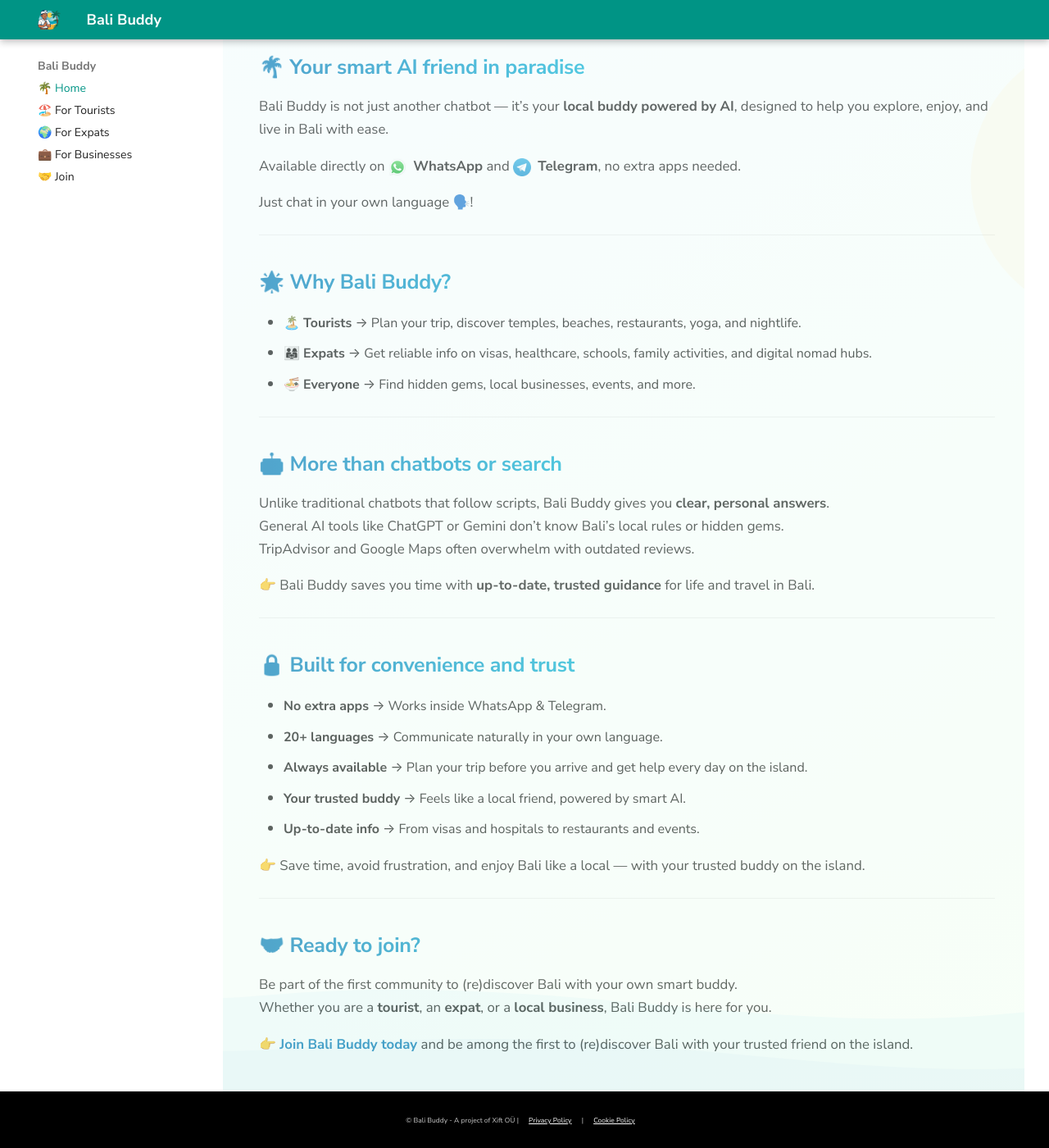
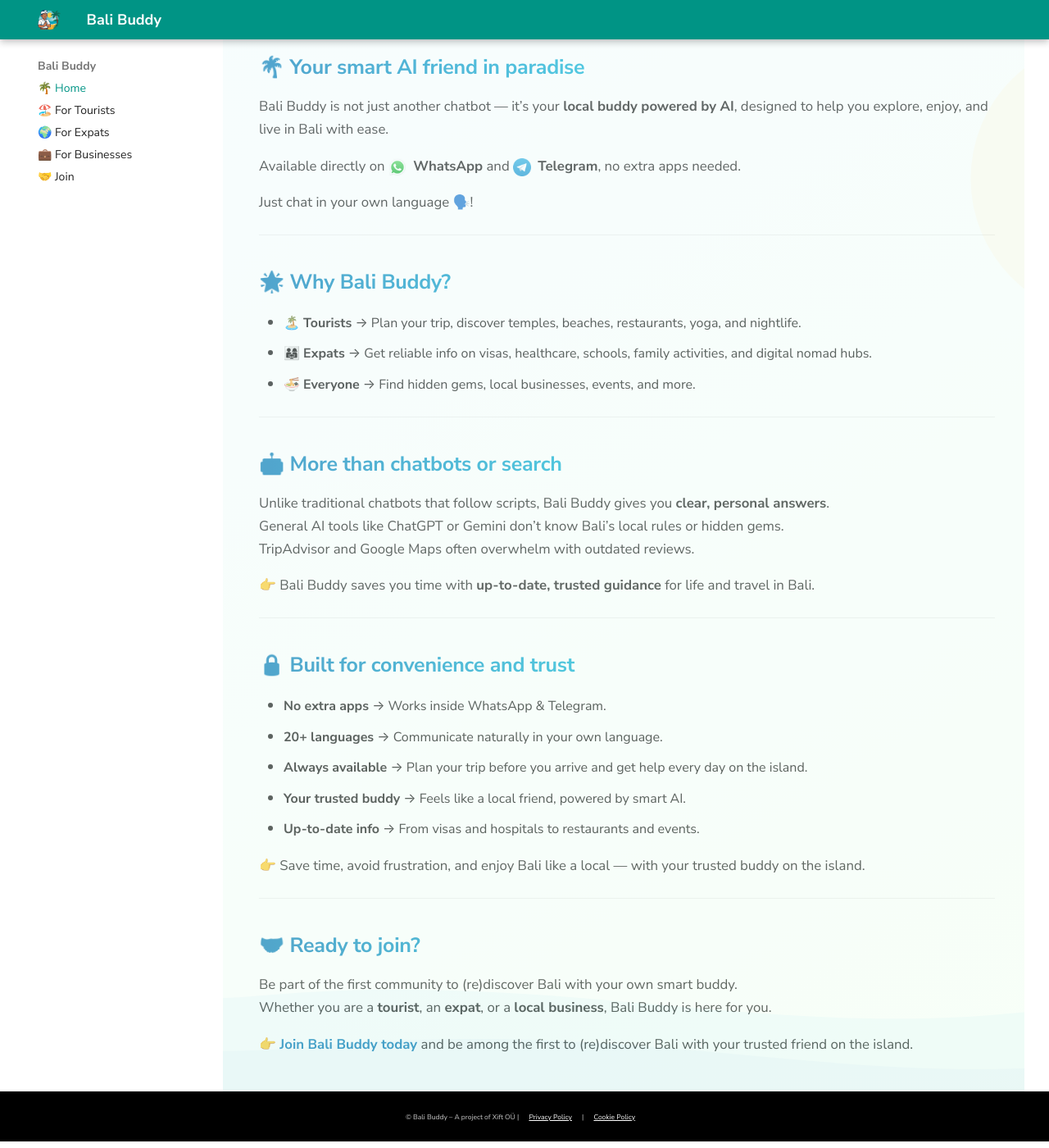
Before and after one commit to balibuddyai/bb-landing, an MkDocs documentation site: the page built from docs/index.md, in a window 1280 px wide and 1400 px high, scrolled down 666 px. Shown: the whole window at 82% size. Built offline with MkDocs 1.6.1 and Material for MkDocs 9.7.7, drawn with Linux system fonts in a browser that asks for light colours; comment, search, counter and statistics services are not loaded.

```diff
--- a/docs/assets/styles/overrides.css
+++ b/docs/assets/styles/overrides.css
@@ -109,42 +109,12 @@
 }
 
 /* ================================
-   Footer
+   Custom Footer
    ================================ */
-
-/* Footer compacto, una sola columna */
-.md-footer {
-  background-color: #000000;
-  color: #cccccc;
-  padding: 0.4rem 0 !important;
-}
-
-.md-footer__inner {
-  display: flex;
-  justify-content: center;
-  align-items: center;
-  margin: 0 auto;
-  padding: 0;
-  min-height: auto;
-}
-
-.md-footer__inner p {
-  margin: 0;
-  font-size: 0.85em;
-  line-height: 1.4;
-  text-align: center;
-  color: #cccccc;
-}
-
-.md-footer__inner a {
-  color: #ffffff;
-  text-decoration: underline;
-}
-
 .custom-footer {
   text-align: center;
   font-size: 0.85em;
-  padding: 1rem 0;
+  padding: 0.8rem 0;
   background: #000000;
   color: #cccccc;
 }
--- a/mkdocs.yml
+++ b/mkdocs.yml
@@ -45,4 +45,3 @@
   - 🌍 For Expats: expats.md
   - 💼 For Businesses: businesses.md
   - 🤝 Join: join.md
-#  - 🔒 Privacy: privacy.md
--- a/overrides/main.html
+++ b/overrides/main.html
@@ -1,11 +1,11 @@
 {% extends "base.html" %}
 
 {% block footer %}
-<div class="custom-footer">
+<footer class="custom-footer">
   <p>
-    © {{ config.site_name }} - A project of Xift OÜ |
+    © {{ config.site_name }} – A project of Xift OÜ |
     <a href="/privacy/">Privacy Policy</a> |
     <a href="/cookies/">Cookie Policy</a>
   </p>
-</div>
+</footer>
 {% endblock %}
```
